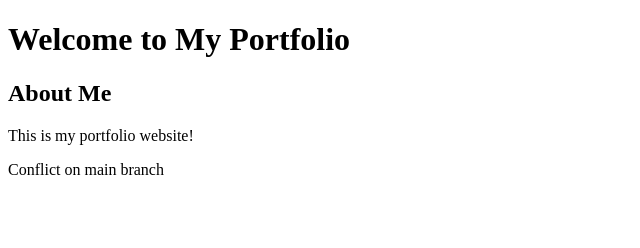
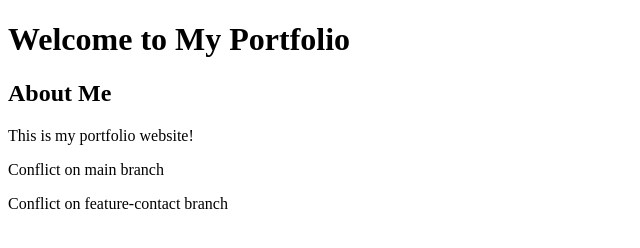
Before and after one commit to klu2200090038/portfolio_website-, a plain HTML site: page index.html in a window 1280 px wide. Shown: the whole page, without its empty margins (0-640 px from the left). Drawn offline with Linux system fonts and the light colour scheme.

Commit message:
Added conflict on feature-contact branch

```diff
--- a/index.html
+++ b/index.html
@@ -1,3 +1,4 @@
 <!DOCTYPE html><html><head><title>Portfolio</title></head><body><h1>Welcome to My Portfolio</h1></body></html>
 <h2>About Me</h2><p>This is my portfolio website!</p>
 <p>Conflict on main branch</p>
+<p>Conflict on feature-contact branch</p>
```
